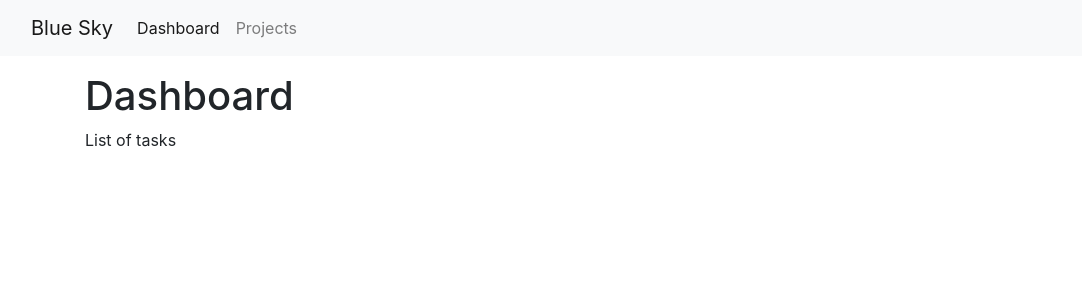
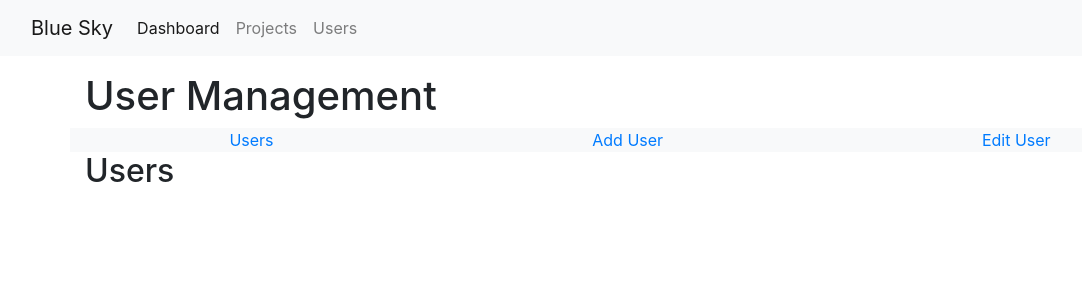
Before and after one commit to MadalinaKhaji/blue-sky-frontend, an Angular app: page /user-mgmt/users in a window 1280 px wide. Before the commit this address led to /. Shown: the top 300 px of the page, without its empty margins (0-1082 px from the left). Built offline with nearby package versions, Linux system fonts and the light colour scheme.

Commit message:
added routing (#2)

```diff
--- a/src/app/app-routing.module.ts
+++ b/src/app/app-routing.module.ts
@@ -1,7 +1,16 @@
 import { NgModule } from '@angular/core';
 import { Routes, RouterModule } from '@angular/router';
+import { DashboardComponent } from './dashboard/dashboard.component';
 
-const routes: Routes = [];
+const routes: Routes = [
+  { path: 'dashboard', component: DashboardComponent},
+  {
+    path: 'user-mgmt',
+    loadChildren: './user-management/user-management.module#UserManagementModule'
+  },
+  { path: '',   redirectTo: '/dashboard', pathMatch: 'full' },
+  { path: '**', redirectTo: 'dashboard'},
+];
 
 @NgModule({
   imports: [RouterModule.forRoot(routes)],
--- a/src/app/app.component.html
+++ b/src/app/app.component.html
@@ -1,5 +1,3 @@
 <app-header></app-header>
 
-<app-dashboard></app-dashboard>
-
 <router-outlet></router-outlet>
--- a/src/app/app.module.ts
+++ b/src/app/app.module.ts
@@ -3,10 +3,10 @@ import { NgModule } from '@angular/core';
 
 import { AppRoutingModule } from './app-routing.module';
 import { AppComponent } from './app.component';
-import { UserManagementModule } from './user-management/user-management.module';
 import { NgbModule } from '@ng-bootstrap/ng-bootstrap';
 import { SharedModule } from './shared/shared.module';
 import { DashboardModule } from './dashboard/dashboard.module';
+import { HttpClientModule } from '@angular/common/http';
 
 @NgModule({
   declarations: [
@@ -15,10 +15,10 @@ import { DashboardModule } from './dashboard/dashboard.module';
   imports: [
     BrowserModule,
     AppRoutingModule,
-    UserManagementModule,
     NgbModule,
     SharedModule,
     DashboardModule,
+    HttpClientModule,
   ],
   providers: [],
   bootstrap: [AppComponent]
--- a/src/app/shared/header/header.component.html
+++ b/src/app/shared/header/header.component.html
@@ -1,16 +1,19 @@
 <nav class="navbar navbar-expand-lg navbar-light bg-light">
   <div class="container-fluid">
-    <a class="navbar-brand" href="#">Blue Sky</a>
-    <button class="navbar-toggler" type="button" data-bs-toggle="collapse" data-bs-target="#navbarSupportedContent" aria-controls="navbarSupportedContent" aria-expanded="false" aria-label="Toggle navigation">
+    <a class="navbar-brand" routerLink="/dashboard">Blue Sky</a>
+    <button class="navbar-toggler" type="button" (click)="isNavbarCollapsed = !isNavbarCollapsed" data-bs-toggle="collapse" data-bs-target="#navbarSupportedContent" aria-controls="navbarSupportedContent" aria-expanded="false" aria-label="Toggle navigation">
       <span class="navbar-toggler-icon"></span>
     </button>
-    <div class="collapse navbar-collapse" id="navbarSupportedContent">
+    <div class="collapse navbar-collapse" id="navbarSupportedContent" [ngbCollapse]="isNavbarCollapsed">
       <ul class="navbar-nav me-auto mb-2 mb-lg-0">
         <li class="nav-item">
-          <a class="nav-link active" aria-current="page" href="#">Dashboard</a>
+          <a class="nav-link active" aria-current="page" routerLink="/dashboard" routerLinkActive="active">Dashboard</a>
         </li>
         <li class="nav-item">
-          <a class="nav-link" href="#">Projects</a>
+          <a class="nav-link" routerLink="/projects">Projects</a>
+        </li>
+        <li class="nav-item">
+          <a class="nav-link" routerLink="/user-mgmt">Users</a>
         </li>
       </ul>
     </div>
--- a/src/app/shared/header/header.component.ts
+++ b/src/app/shared/header/header.component.ts
@@ -7,6 +7,8 @@ import { Component, OnInit } from '@angular/core';
 })
 export class HeaderComponent implements OnInit {
 
+  isNavbarCollapsed: boolean = true;
+
   constructor() { }
 
   ngOnInit() {
--- a/src/app/shared/shared.module.ts
+++ b/src/app/shared/shared.module.ts
@@ -1,11 +1,15 @@
 import { NgModule } from '@angular/core';
 import { CommonModule } from '@angular/common';
 import { HeaderComponent } from './header/header.component';
+import { NgbModule } from '@ng-bootstrap/ng-bootstrap';
+import { RouterModule } from '@angular/router';
 
 @NgModule({
   declarations: [HeaderComponent],
   imports: [
     CommonModule,
+    NgbModule,
+    RouterModule,
   ],
   exports: [
     HeaderComponent,
--- a/src/app/user-management/user-management.component.html
+++ b/src/app/user-management/user-management.component.html
@@ -1,5 +1,11 @@
-<p>
-  UserManagement is a feature module which exports a component also called UserManagement that is used in the AppModule which is the root module.
-</p>
+<div class="container mt-3">
+  <h1>User Management</h1>
 
-<app-users [users]="users"></app-users>
+  <div class="row justify-content-around bg-light">
+    <a routerLink="users">Users</a>
+    <a routerLink="user-add">Add User</a>
+    <a routerLink="user-edit">Edit User</a>
+  </div>
+
+  <router-outlet></router-outlet>
+</div>
--- a/src/app/user-management/user-management.component.ts
+++ b/src/app/user-management/user-management.component.ts
@@ -1,6 +1,4 @@
 import { Component, OnInit } from '@angular/core';
-import { UserManagementService } from '../core/services/user-management.service';
-import { User } from '../core/models/user.model';
 
 @Component({
   selector: 'app-user-management',
@@ -9,16 +7,8 @@ import { User } from '../core/models/user.model';
 })
 export class UserManagementComponent implements OnInit {
 
-  users: User[];
+  constructor() { }
 
-  constructor(private userManagementService: UserManagementService) { }
-
-  ngOnInit() {
-    this.userManagementService.getAllUsers().subscribe(result => {
-      this.users = result;
-
-      console.log('users', this.users);
-    });
-  }
+  ngOnInit() { }
 
 }
```
Also changed, not shown: src/app/user-management/user-management-routing.module.ts (added, +30 -0 lines), src/app/user-management/user-management.module.ts (+10 -4 lines).
